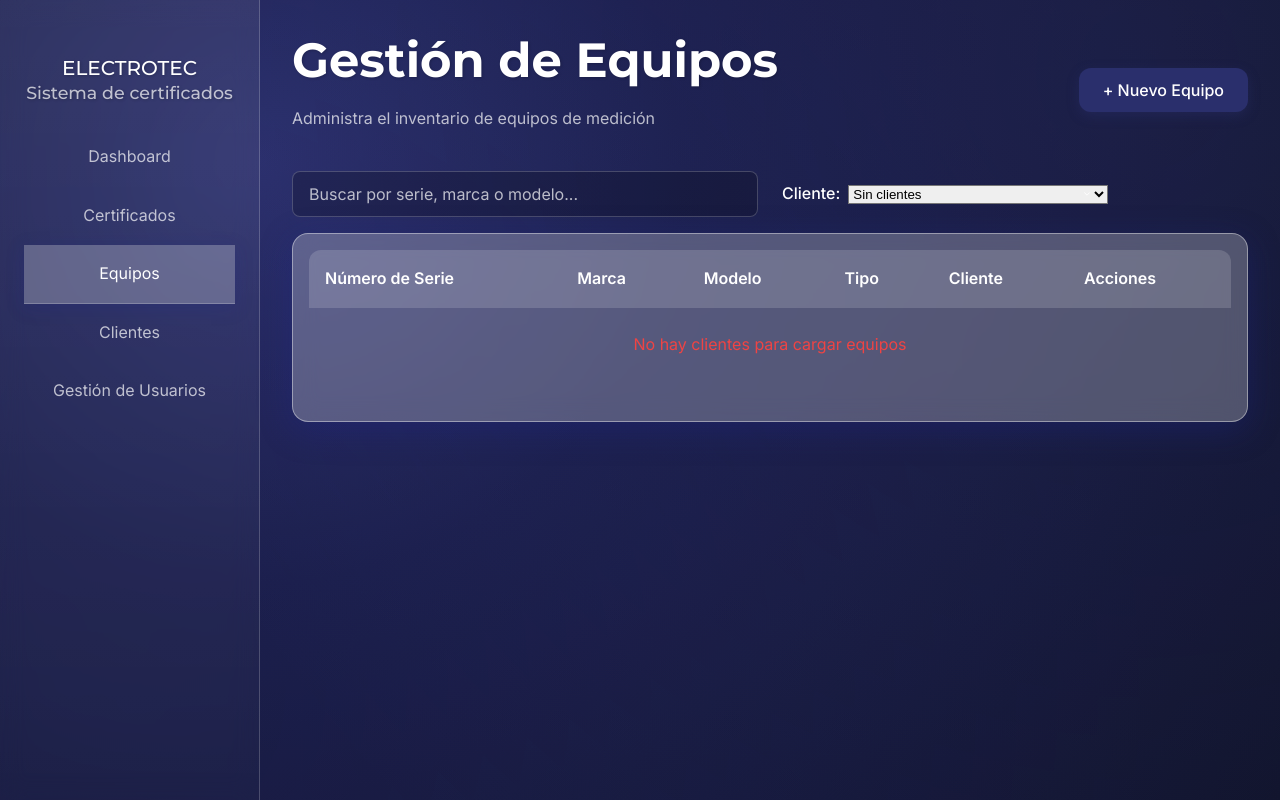
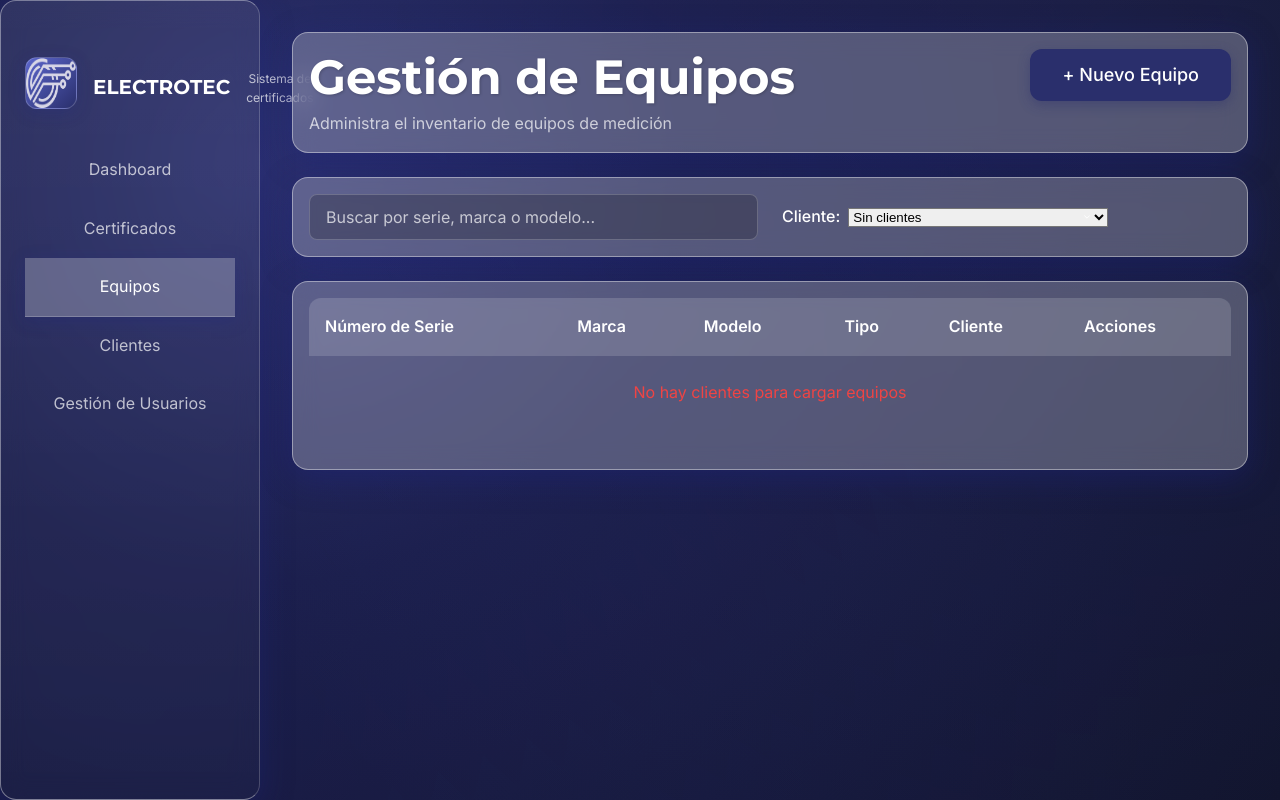
Before and after one commit to edalvb/electrotec, a PHP site: page /equipos.php in a window 1280 px wide. Run offline with PHP 8.4, Linux system fonts and the light colour scheme; data that the repository does not hold is empty.

Commit message:
refactor: mejorar la interfaz de usuario en la página de equipos con nuevos estilos y estructura

```diff
--- a/www/equipos.php
+++ b/www/equipos.php
@@ -9,29 +9,34 @@
 </head>
 <body>
     <div class="d-flex">
-        <div class="sidebar text-center">
-            <h5 class="my-4">ELECTROTEC<br><small class="text-muted">Sistema de certificados</small></h5>
-            <div class="list-group list-group-flush">
+        <aside class="sidebar text-center glass rounded-lg shadow">
+            <div class="brand my-4">
+                <img src="assets/images/logo.png" alt="Electrotec" class="brand-logo mb-2">
+                <div class="brand-title">ELECTROTEC</div>
+                <div class="brand-subtitle text-muted">Sistema de certificados</div>
+            </div>
+            <nav class="list-group list-group-flush">
                 <a href="dashboard.php" class="list-group-item list-group-item-action">Dashboard</a>
                 <a href="certificados.php" class="list-group-item list-group-item-action">Certificados</a>
                 <a href="#" class="list-group-item list-group-item-action active">Equipos</a>
                 <a href="clientes.php" class="list-group-item list-group-item-action">Clientes</a>
                 <a href="gestion-usuarios.php" class="list-group-item list-group-item-action">Gestión de Usuarios</a>
+            </nav>
+        </aside>
+
+        <main class="main-content flex-grow-1">
+            <header class="main-header glass d-flex justify-content-between align-items-center p-3 mb-4 rounded-lg shadow">
+                <div>
+                    <h2 class="mb-1">Gestión de Equipos</h2>
+                    <p class="subtitle m-0">Administra el inventario de equipos de medición</p>
                 </div>
-        </div>
-
-        <div class="main-content flex-grow-1">
-            <header class="d-flex justify-content-between align-items-center mb-4">
-                <div>
-                    <h2>Gestión de Equipos</h2>
-                    <p class="text-muted">Administra el inventario de equipos de medición</p>
-                </div>
-                <button class="btn btn-blue" data-bs-toggle="modal" data-bs-target="#newEquipmentModal">
+                <button class="btn btn-primary btn-lg" data-bs-toggle="modal" data-bs-target="#newEquipmentModal">
                     + Nuevo Equipo
                 </button>
             </header>
 
-            <div class="row g-2 mb-3 align-items-center">
+            <section class="card glass p-3 mb-4 rounded-lg">
+                <div class="row g-2 align-items-center">
                     <div class="col-12 col-md-6">
                         <input id="searchInput" type="text" class="form-control" placeholder="Buscar por serie, marca o modelo...">
                     </div>
@@ -42,8 +47,9 @@
                         </div>
                     </div>
                 </div>
+            </section>
 
-            <div class="card card-custom p-3">
+            <section class="card glass p-3 rounded-lg">
                 <div class="table-responsive">
                     <table class="table table-custom table-borderless table-hover">
                         <thead>
@@ -61,8 +67,8 @@
                         </tbody>
                     </table>
                 </div>
-            </div>
-        </div>
+            </section>
+        </main>
     </div>
     <?php include_once 'partials/modal-new-equipment.html'; ?>
     <script src="https://cdn.jsdelivr.net/npm/bootstrap@5.3.3/dist/js/bootstrap.bundle.min.js"></script>
@@ -208,13 +214,13 @@
                 const clientName = escapeHtml(state.clientMap.get(e.owner_client_id) || '—');
                 return `
                 <tr>
-                  <td><span class="badge bg-secondary">${sn || '—'}</span></td>
+                                    <td><span class="badge badge-glass">${sn || '—'}</span></td>
                   <td>${brand || '—'}</td>
                   <td>${model || '—'}</td>
-                  <td><span class="badge bg-secondary">${typeBadge}</span></td>
+                                    <td><span class="badge badge-glass">${typeBadge}</span></td>
                   <td>${clientName}</td>
                   <td>
-                    <button class="btn btn-sm btn-light" disabled>Editar</button>
+                                        <button class="btn btn-sm btn-secondary" disabled>Editar</button>
                   </td>
                 </tr>`;
             }).join('');
```
Lines whose indentation alone changed are shown as unchanged.
